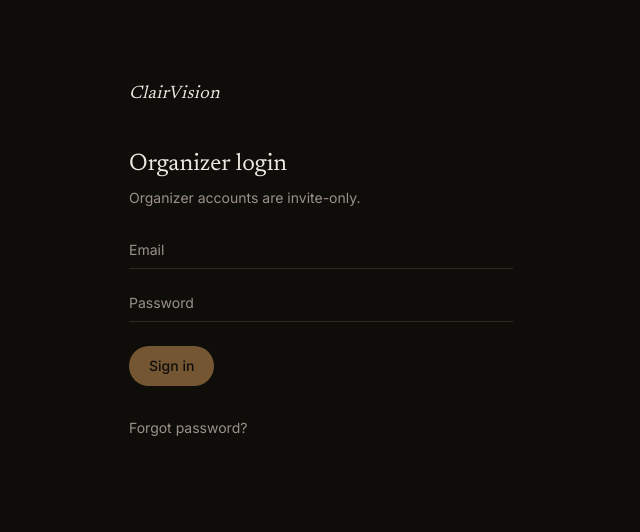
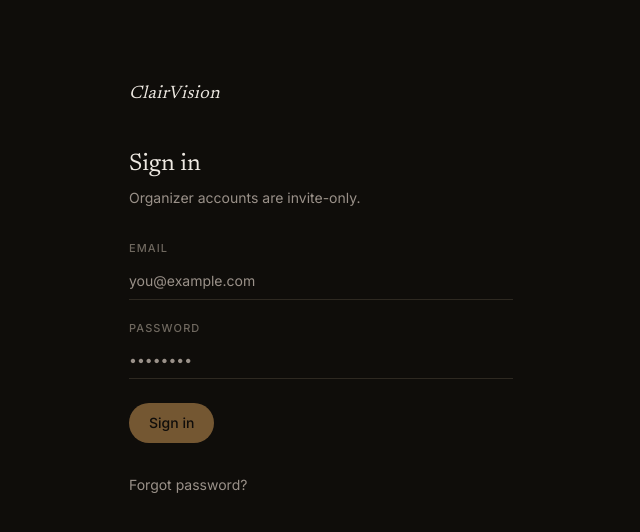
Before and after one commit to dilpreet579/clairvision-fable, a Next.js app in the folder frontend/: page /login in a window 1280 px wide. Shown: the top 532 px of the page, without its empty margins (319-959 px from the left). Built offline with nearby package versions, Linux system fonts and the light colour scheme; no server answers.

Commit message:
Polish auth pages: field labels, fade animations, proper ellipsis, consistent spacing

```diff
--- a/frontend/app/(auth)/forgot-password/page.tsx
+++ b/frontend/app/(auth)/forgot-password/page.tsx
@@ -45,17 +45,24 @@
   }
 
   return (
-    <form onSubmit={handleSubmit}>
+    <form onSubmit={handleSubmit} style={{ animation: "cvfade 0.3s ease-out" }}>
       <h1 className="font-serif text-2xl text-fg">Reset your password</h1>
       <p className="mt-4 text-sm text-muted">
         Enter your organizer email and we&apos;ll send a reset link.
       </p>
-      <div className="mt-6">
+      <div className="mt-8">
+        <label
+          htmlFor="forgot-email"
+          className="block text-[11px] font-medium uppercase tracking-[0.1em] text-muted2 mb-1.5"
+        >
+          Email
+        </label>
         <input
+          id="forgot-email"
           type="email"
           value={email}
           onChange={(e) => setEmail(e.target.value)}
-          placeholder="Email"
+          placeholder="you@example.com"
           autoComplete="email"
           className={authInputClass}
         />
@@ -65,7 +72,7 @@
         disabled={submitting || !email.trim()}
         className={authButtonClass}
       >
-        {submitting ? "Sending..." : "Send reset link"}
+        {submitting ? "Sending…" : "Send reset link"}
       </button>
       <p className="mt-8 text-sm">
         <Link
--- a/frontend/app/(auth)/login/page.tsx
+++ b/frontend/app/(auth)/login/page.tsx
@@ -9,6 +9,9 @@
   authErrorClass,
   authInputClass,
 } from "@/components/auth/authStyles";
+
+const labelClass =
+  "block text-[11px] font-medium uppercase tracking-[0.1em] text-muted2 mb-1.5";
 
 export default function LoginPage() {
   const router = useRouter();
@@ -32,37 +35,51 @@
   }
 
   return (
-    <form onSubmit={handleSubmit}>
-      <h1 className="font-serif text-2xl text-fg">Organizer login</h1>
-      <p className="mt-2 text-sm text-muted">
-        Organizer accounts are invite-only.
-      </p>
-      <div className="mt-6 space-y-4">
+    <form onSubmit={handleSubmit} style={{ animation: "cvfade 0.3s ease-out" }}>
+      <h1 className="font-serif text-2xl text-fg">Sign in</h1>
+      <p className="mt-2 text-sm text-muted">Organizer accounts are invite-only.</p>
+
+      <div className="mt-8 space-y-5">
+        <div>
+          <label htmlFor="login-email" className={labelClass}>
+            Email
+          </label>
           <input
+            id="login-email"
             type="email"
             value={email}
             onChange={(e) => setEmail(e.target.value)}
-          placeholder="Email"
+            placeholder="you@example.com"
             autoComplete="email"
             className={authInputClass}
           />
+        </div>
+        <div>
+          <label htmlFor="login-password" className={labelClass}>
+            Password
+          </label>
           <input
+            id="login-password"
             type="password"
             value={password}
             onChange={(e) => setPassword(e.target.value)}
-          placeholder="Password"
+            placeholder="••••••••"
             autoComplete="current-password"
             className={authInputClass}
           />
         </div>
+      </div>
+
       <button
         type="submit"
         disabled={submitting || !email.trim() || !password}
         className={authButtonClass}
       >
-        {submitting ? "Signing in..." : "Sign in"}
+        {submitting ? "Signing in…" : "Sign in"}
       </button>
+
       {error && <p className={`mt-3 text-sm ${authErrorClass}`}>{error}</p>}
+
       <p className="mt-8 text-sm">
         <Link
           href="/forgot-password"
--- a/frontend/components/auth/TokenPasswordForm.tsx
+++ b/frontend/components/auth/TokenPasswordForm.tsx
@@ -66,27 +66,42 @@
     }
   }
 
+  const labelClass =
+    "block text-[11px] font-medium uppercase tracking-[0.1em] text-muted2 mb-1.5";
+
   return (
-    <form onSubmit={handleSubmit}>
+    <form onSubmit={handleSubmit} style={{ animation: "cvfade 0.3s ease-out" }}>
       <h1 className="font-serif text-2xl text-fg">{heading}</h1>
       <p className="mt-4 text-sm text-muted">{intro}</p>
-      <div className="mt-6 space-y-4">
+      <div className="mt-8 space-y-5">
+        <div>
+          <label htmlFor="tp-password" className={labelClass}>
+            New password
+          </label>
           <input
+            id="tp-password"
             type="password"
             value={password}
             onChange={(e) => setPassword(e.target.value)}
-          placeholder={`New password (min ${MIN_PASSWORD_LENGTH} characters)`}
+            placeholder={`Min ${MIN_PASSWORD_LENGTH} characters`}
             autoComplete="new-password"
             className={authInputClass}
           />
+        </div>
+        <div>
+          <label htmlFor="tp-confirm" className={labelClass}>
+            Confirm password
+          </label>
           <input
+            id="tp-confirm"
             type="password"
             value={confirm}
             onChange={(e) => setConfirm(e.target.value)}
-          placeholder="Confirm password"
+            placeholder="Re-enter password"
             autoComplete="new-password"
             className={authInputClass}
           />
+        </div>
       </div>
       {tooShort && (
         <p className={`mt-3 text-sm ${authErrorClass}`}>
@@ -97,7 +112,7 @@
         <p className={`mt-3 text-sm ${authErrorClass}`}>Passwords don&apos;t match.</p>
       )}
       <button type="submit" disabled={!ready} className={authButtonClass}>
-        {submitting ? submittingLabel : submitLabel}
+        {submitting ? submittingLabel.replace('...', '…') : submitLabel}
       </button>
       {error && <p className={`mt-3 text-sm ${authErrorClass}`}>{error}</p>}
       <p className="mt-8 text-sm">
```
Lines whose indentation alone changed are shown as unchanged.
